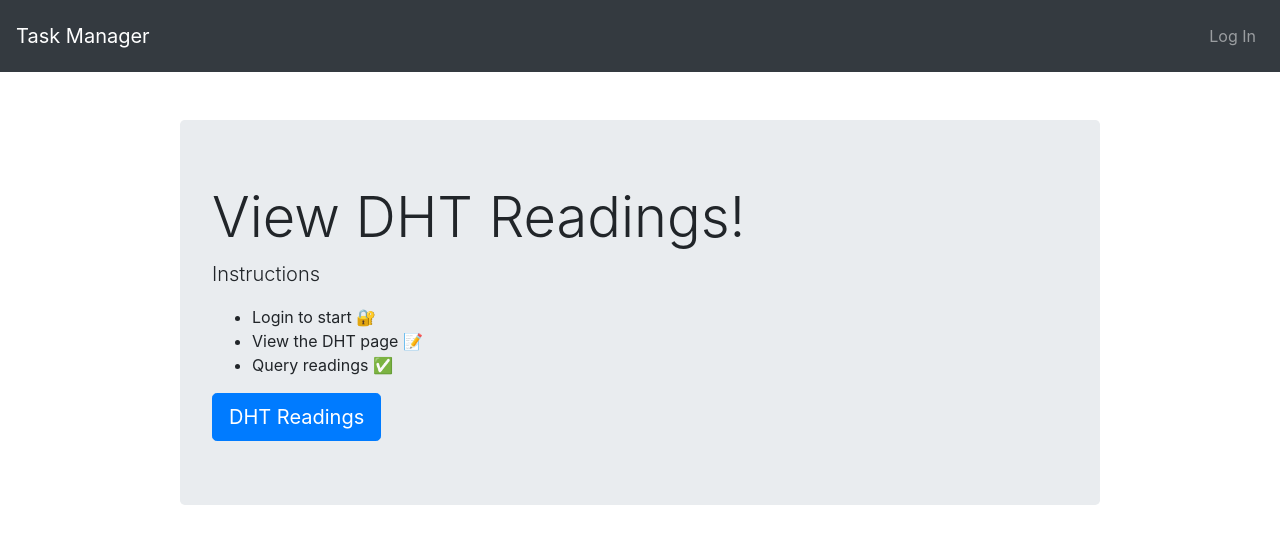
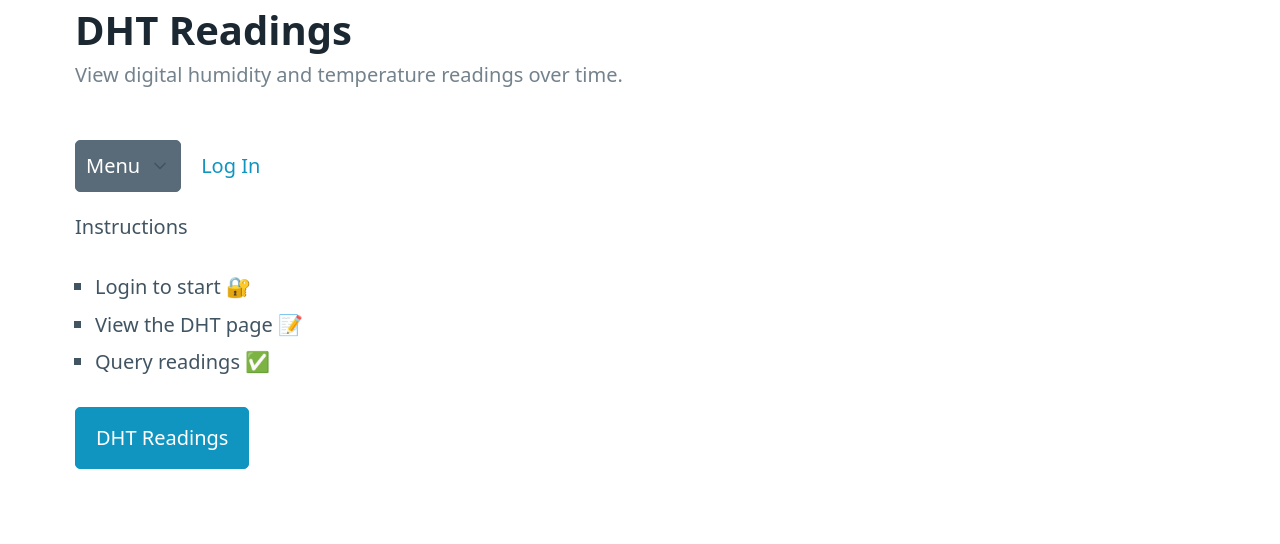
Before and after one commit to nicholas-gates/rest-dht-service, a SvelteKit app in the folder frontend-dht/: page / in a window 1280 px wide. Shown: the top 544 px of the page. Built offline with nearby package versions, Linux system fonts and the light colour scheme; no server answers.

Commit message:
Merge pico-css additions into main

```diff
--- a/frontend-dht/package.json
+++ b/frontend-dht/package.json
@@ -38,6 +38,7 @@
     "type": "module",
     "dependencies": {
         "@auth0/auth0-spa-js": "^2.0.4",
+        "@picocss/pico": "^1.5.10",
         "@types/auth0": "^3.3.2",
         "chart.js": "^4.3.0",
         "chartjs-adapter-moment": "^1.0.1",
--- a/frontend-dht/src/app.html
+++ b/frontend-dht/src/app.html
@@ -6,12 +6,12 @@
 		<link rel="icon" href="%sveltekit.assets%/favicon.png" />
 		<meta name="viewport" content="width=device-width" />
 		%sveltekit.head%
-		<link
+		<!-- <link
 			rel="stylesheet"
 			href="https://cdn.jsdelivr.net/npm/bootstrap@4.5.3/dist/css/bootstrap.min.css"
 			integrity="sha384-TX8t27EcRE3e/ihU7zmQxVncDAy5uIKz4rEkgIXeMed4M0jlfIDPvg6uqKI2xXr2"
 			crossorigin="anonymous"
-		/>
+		/> -->
 	</head>
 	<body data-sveltekit-preload-data="hover">
 		<div style="display: contents">%sveltekit.body%</div>
--- a/frontend-dht/src/lib/styles/global.css
+++ b/frontend-dht/src/lib/styles/global.css
@@ -1,4 +1,4 @@
-html {
+/* html {
 	background-color: var(--colour-theme);
 	font-family: Merriweather;
 }
@@ -19,4 +19,4 @@ h1 {
 	--max-width-wrapper: 48rem;
 
 	--font-size-6: 3.052rem;
-}
+} */
--- a/frontend-dht/src/routes/+layout.svelte
+++ b/frontend-dht/src/routes/+layout.svelte
@@ -1,16 +1,19 @@
 <script lang="ts">
-	import type { User } from '$types/User';
+	// import type { User } from '$types/User';
 
 	import auth from '$home/authService';
-	import type { Writable } from '$houdini';
-	import type {Data} from '$types/Data';
+	// import type { Writable } from '$houdini';
+	import type { Data } from '$types/Data';
 
 	// interface PageStores {
 	// 	user: Writable<User | null>;
 	// 	isAuthenticated: Writable<boolean>;
 	// }
 
-	import { user, isAuthenticated  } from '$home/store';
+	import { user, isAuthenticated } from '$home/store';
+
+	import '@picocss/pico';
+	// import '../app.css';
 
 	export let data: Data;
 	// console.log(`⭐️⭐️⭐️ layout data `, data);
@@ -39,39 +42,64 @@
 
 <main>
 	<!-- App Bar -->
-	<nav class="navbar navbar-expand-lg navbar-dark bg-dark">
-		<a class="navbar-brand" href="/#">Task Manager</a>
-		<button
-			class="navbar-toggler"
-			type="button"
-			data-toggle="collapse"
-			data-target="#navbarText"
-			aria-controls="navbarText"
-			aria-expanded="false"
-			aria-label="Toggle navigation"
-		>
-			<span class="navbar-toggler-icon" />
-		</button>
-		<div class="collapse navbar-collapse" id="navbarText">
-			<div class="navbar-nav mr-auto user-details">
+
+	<header class="container">
+		<hgroup>
+			<h1>DHT Readings</h1>
+			<h2>View digital humidity and temperature readings over time.</h2>
+		</hgroup>
+		<nav>
+			<ul>
+				<li>
+					<details role="list">
+						<summary aria-haspopup="listbox" role="button" class="secondary">Menu</summary>
+						<ul role="listbox">
+							<li><a href="/" data-theme-switcher="auto">Home</a></li>
+							<li><a href="/dht" data-theme-switcher="auto">DHT Readings</a></li>
+
+							{#if $isAuthenticated}
+								<li>
+									<a href="/#" data-theme-switcher="auto" on:click={logout}>Log Out</a>
+								</li>
+							{:else}
+								<li>
+									<a href="/#" data-theme-switcher="auto" on:click={login}>Log In</a>
+								</li>
+							{/if}
+						</ul>
+					</details>
+				</li>
+				<!-- <li>
+					<details role="list">
+						<summary aria-haspopup="listbox">Examples (v1)</summary>
+						<ul role="listbox">
+							<li><a href="../v1-preview/">Preview</a></li>
+							<li><a href="../v1-preview-rtl/">Right-to-left</a></li>
+							<li><a href="../v1-classless/">Classless</a></li>
+							<li><a href="../v1-basic-template/">Basic template</a></li>
+							<li><a href="../v1-company/">Company</a></li>
+							<li><a href="../v1-google-amp/">Google Amp</a></li>
+							<li><a href="../v1-sign-in/">Sign in</a></li>
+							<li><a href="../v1-bootstrap-grid/">Bootstrap grid</a></li>
+						</ul>
+					</details>
+				</li> -->
+				<li>
+					{#if $isAuthenticated}
+						<a href="/#" data-theme-switcher="auto" on:click={logout}>Log Out</a>
+					{:else}
+						<a href="/#" data-theme-switcher="auto" on:click={login}>Log In</a>
+					{/if}
+				</li>
+
 				{#if $isAuthenticated}
 					<span class="text-white">&nbsp;&nbsp;{$user?.name} ({$user?.email})</span>
 				{:else}<span>&nbsp;</span>{/if}
-			</div>
-			<span class="navbar-text">
-				<ul class="navbar-nav float-right">
-					{#if $isAuthenticated}
-						<li class="nav-item">
-							<a class="nav-link" href="/#" on:click={logout}>Log Out</a>
-						</li>
-					{:else}
-						<li class="nav-item">
-							<a class="nav-link" href="/#" on:click={login}>Log In</a>
-						</li>
-					{/if}
-				</ul>
-			</span>
-		</div>
-	</nav>
+
+			</ul>
+		</nav>
+	</header>
+
+
 	<slot />
 </main>
--- a/frontend-dht/src/routes/+page.svelte
+++ b/frontend-dht/src/routes/+page.svelte
@@ -1,20 +1,14 @@
-  <div class="container mt-5">
-    <div class="row">
-      <div class="col-md-10 offset-md-1">
-        <div class="jumbotron">
-          <h1 class="display-4">View DHT Readings!</h1>
-          <p class="lead">Instructions</p>
+<div class="container">
+	<div>
+		<div>
+			<div>
+				<p>Instructions</p>
 				<ul>
 					<li>Login to start &#128272;</li>
 					<li>View the DHT page &#128221;</li>
 					<li>Query readings &#9989;</li>
 				</ul>
-          <a
-            class="btn btn-primary btn-lg mr-auto ml-auto"
-            href="/dht"
-            role="button"
-            >DHT Readings</a
-          >
+				<a href="/dht" role="button">DHT Readings</a>
 			</div>
 		</div>
 	</div>
```
Also changed, not shown: frontend-dht/src/routes/dht/+page.svelte (+150 -65 lines), frontend-dht/src/routes/dht/+page.ts (+28 -21 lines), 1 other file (tests, documents, lock files or other folders). Lines whose indentation alone changed are shown as unchanged.
